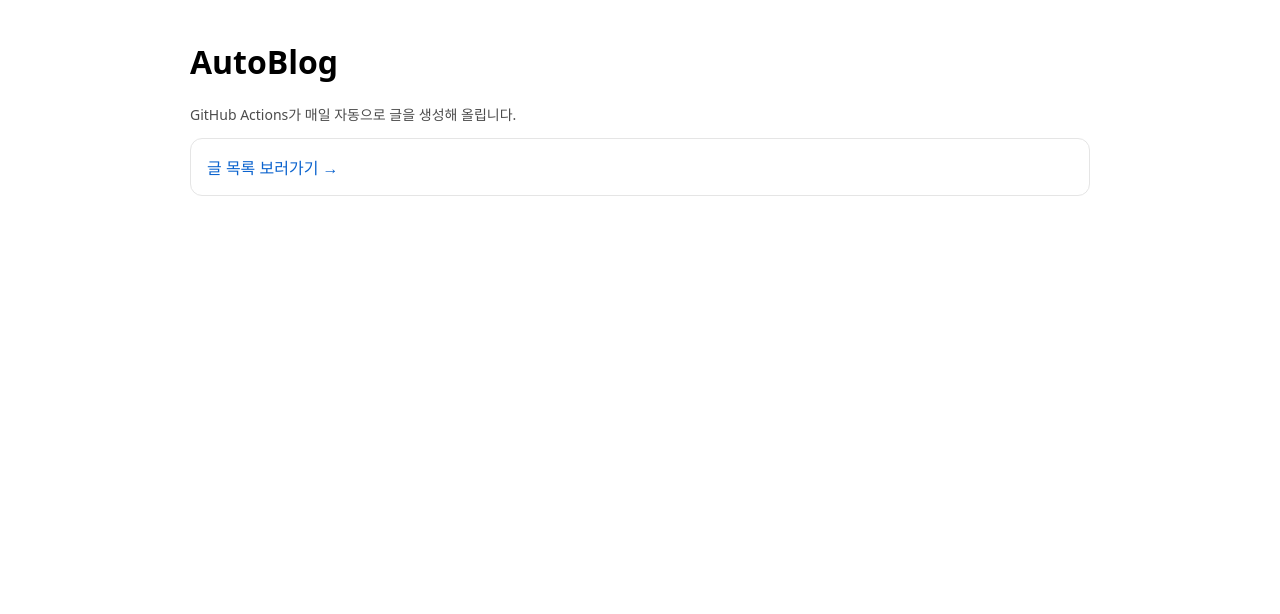
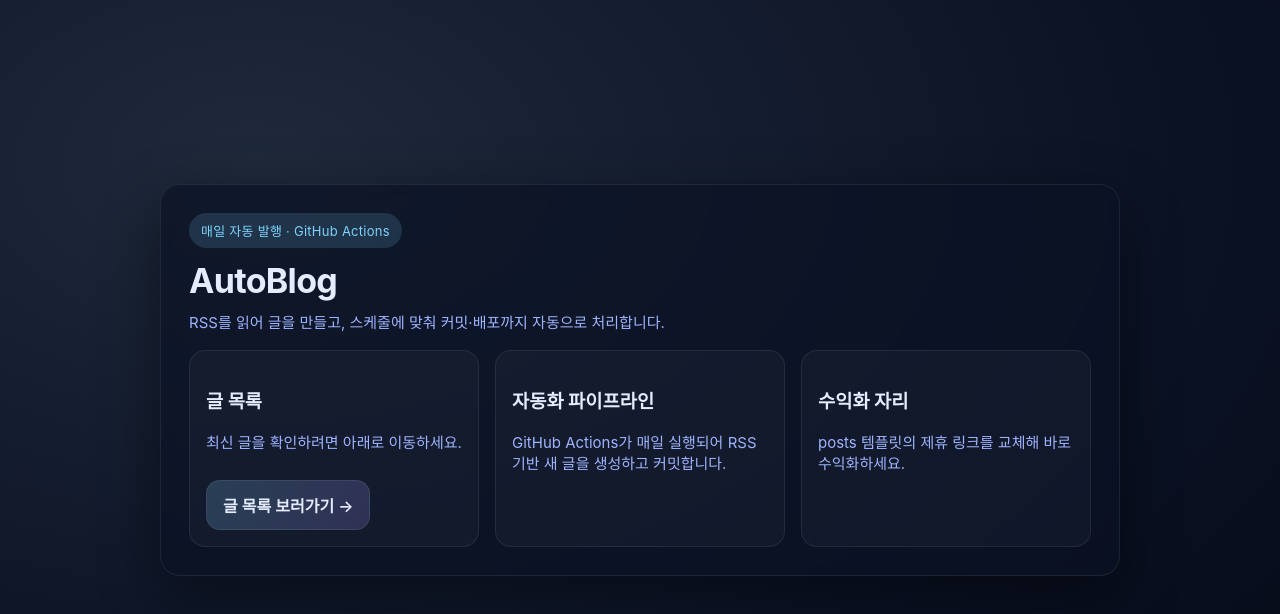
Before and after one commit to iddiko/autoblog, a plain HTML site: page index.html in a window 1280 px wide. Drawn offline with Linux system fonts and the light colour scheme.

Commit message:
style: refresh layout

```diff
--- a/index.html
+++ b/index.html
@@ -5,17 +5,107 @@
   <meta name="viewport" content="width=device-width,initial-scale=1" />
   <title>AutoBlog</title>
   <style>
-    body{max-width:900px;margin:40px auto;padding:0 12px;font-family:system-ui;}
-    a{color:#0b63ce;text-decoration:none}a:hover{text-decoration:underline}
-    .muted{opacity:.7;font-size:14px}
-    .card{border:1px solid #e5e5e5;border-radius:12px;padding:16px;margin:12px 0}
+    :root{
+      --bg:#0f172a;
+      --panel:#0b1224;
+      --text:#e6ecff;
+      --muted:#9fb4ff;
+      --accent:#7dd3fc;
+      --accent-2:#a78bfa;
+    }
+    *{box-sizing:border-box}
+    body{
+      margin:0;
+      min-height:100vh;
+      font-family:"Inter","Pretendard","Noto Sans KR",system-ui;
+      background:radial-gradient(120% 120% at 20% 20%, #1e293b, #0b1224 60%, #050914);
+      color:var(--text);
+      padding:32px 18px 72px;
+      display:flex;
+      align-items:center;
+      justify-content:center;
+    }
+    .shell{
+      width:100%;
+      max-width:960px;
+      background:rgba(11,18,36,0.7);
+      border:1px solid rgba(255,255,255,0.08);
+      border-radius:20px;
+      backdrop-filter:blur(6px);
+      padding:28px;
+      box-shadow:0 20px 60px rgba(0,0,0,0.45);
+    }
+    .badge{
+      display:inline-flex;
+      align-items:center;
+      gap:6px;
+      padding:8px 12px;
+      border-radius:999px;
+      background:rgba(125,211,252,0.15);
+      color:var(--accent);
+      font-size:13px;
+      letter-spacing:0.02em;
+    }
+    h1{
+      margin:12px 0 10px;
+      font-size:34px;
+      letter-spacing:-0.02em;
+    }
+    p.muted{color:var(--muted);margin:0 0 18px;font-size:15px;}
+    .grid{display:grid;grid-template-columns:repeat(auto-fit,minmax(240px,1fr));gap:16px;margin-top:16px;}
+    .card{
+      background:rgba(255,255,255,0.03);
+      border:1px solid rgba(255,255,255,0.08);
+      border-radius:16px;
+      padding:16px;
+      transition:transform .2s ease, border-color .2s ease, box-shadow .2s ease;
+    }
+    .card:hover{
+      transform:translateY(-4px);
+      border-color:rgba(125,211,252,0.4);
+      box-shadow:0 12px 30px rgba(0,0,0,0.35);
+    }
+    a{
+      color:var(--accent);
+      text-decoration:none;
+      font-weight:600;
+    }
+    a:hover{text-decoration:underline}
+    .cta{
+      display:inline-flex;
+      align-items:center;
+      gap:8px;
+      padding:12px 16px;
+      border-radius:14px;
+      background:linear-gradient(120deg,rgba(125,211,252,0.2),rgba(167,139,250,0.2));
+      border:1px solid rgba(255,255,255,0.08);
+      color:var(--text);
+      font-weight:600;
+      margin-top:10px;
+    }
+    .cta:hover{border-color:rgba(125,211,252,0.45);}
   </style>
 </head>
 <body>
-  <h1>AutoBlog</h1>
-  <p class="muted">GitHub Actions가 매일 자동으로 글을 생성해 올립니다.</p>
-  <div class="card">
-    <a href="./posts/">글 목록 보러가기 →</a>
-  </div>
+  <main class="shell">
+    <div class="badge">매일 자동 발행 · GitHub Actions</div>
+    <h1>AutoBlog</h1>
+    <p class="muted">RSS를 읽어 글을 만들고, 스케줄에 맞춰 커밋·배포까지 자동으로 처리합니다.</p>
+    <div class="grid">
+      <div class="card">
+        <h3>글 목록</h3>
+        <p class="muted">최신 글을 확인하려면 아래로 이동하세요.</p>
+        <a class="cta" href="./posts/">글 목록 보러가기 →</a>
+      </div>
+      <div class="card">
+        <h3>자동화 파이프라인</h3>
+        <p class="muted">GitHub Actions가 매일 실행되어 RSS 기반 새 글을 생성하고 커밋합니다.</p>
+      </div>
+      <div class="card">
+        <h3>수익화 자리</h3>
+        <p class="muted">posts 템플릿의 제휴 링크를 교체해 바로 수익화하세요.</p>
+      </div>
+    </div>
+  </main>
 </body>
 </html>
```
Also changed, not shown: posts/2025-12-13-iquitallmyaifitnessplansandifeelfree.html (+46 -10 lines), posts/index.html (+63 -10 lines), 1 other file.
